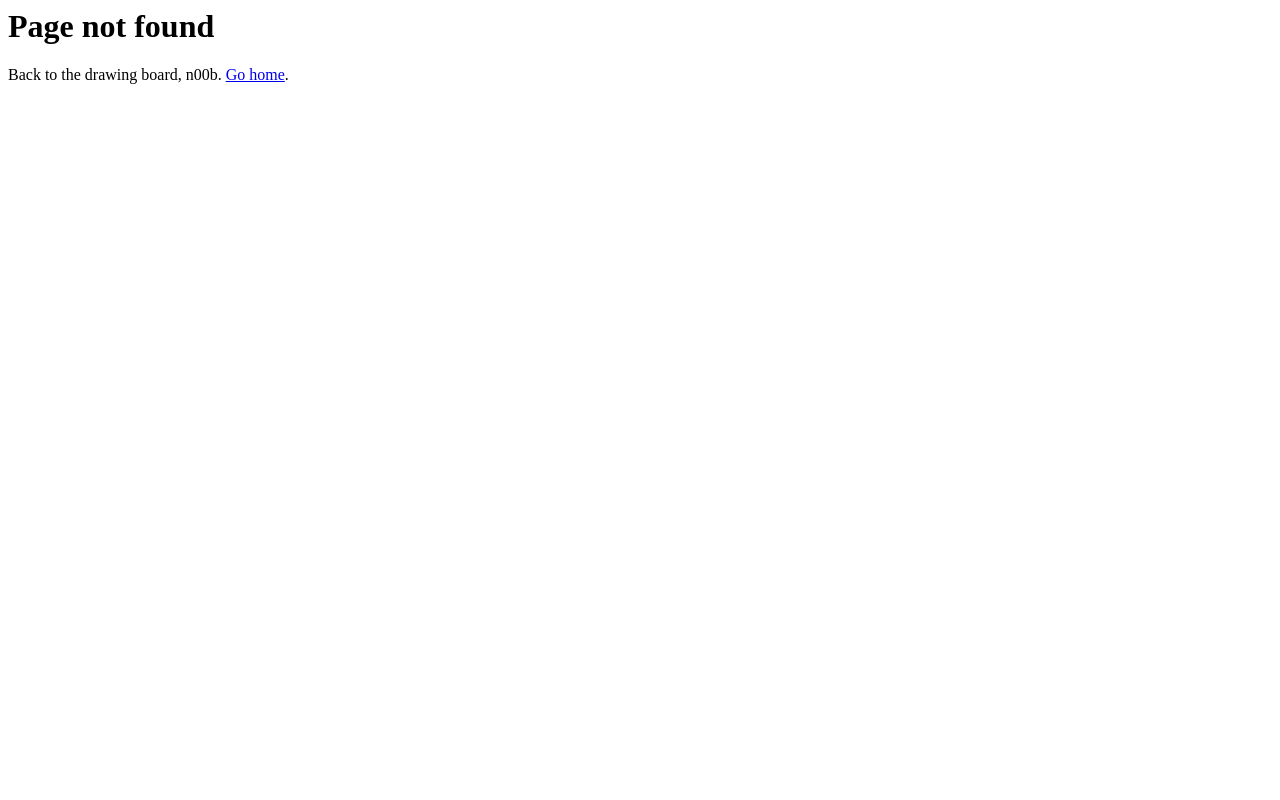
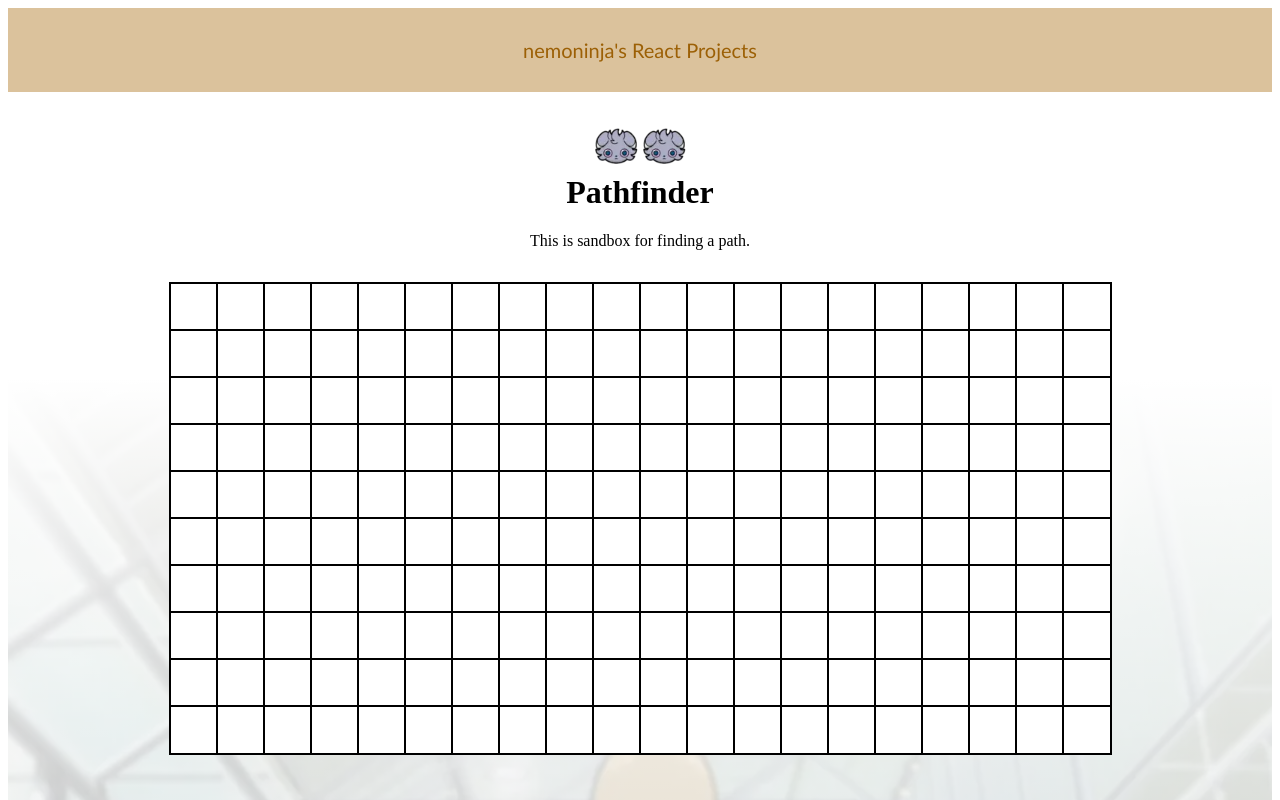
Before and after one commit to nemoninja/react-projects, a Gatsby site: page /Pathfinder in a window 1280 px wide. Before the commit this address had no page. Shown: the top 800 px of the page. Built offline with nearby package versions, Linux system fonts and the light colour scheme; Gatsby itself is replaced by a stand-in of ours.

Commit message:
PB - Create a pathbuilder

```diff
--- /dev/null
+++ b/src/pages/Pathfinder.js
@@ -0,0 +1,207 @@
+import React, { useRef, useState } from "react";
+import { MainBody } from "../components/MainBody";
+import { getCellIndex, createCellKey } from "../components/GridBuilder";
+
+import iconSrc from "../assets/espurr.webp";
+
+const cellEdge = 50; // 50px by 50pxs
+const iconEdge = 48; // 50px by 50pxs
+const iconOffset = 0.8; // magic
+
+const numRows = 10;
+const numCols = 20;
+
+/*
+[0] : direction of nb relative to target cell
+[1] : direction or target cell relative to nb cell
+[2] : row index from target cell
+[3] : col index from target cell
+ */
+const neighbours = [
+  ["n", "s", -1, 0],
+  ["s", "n", 1, 0],
+  ["e", "w", 0, 1],
+  ["w", "e", 0, -1],
+];
+
+const PathfinderPage = () => {
+  const [cellStates, setCellStates] = useState({});
+  const [iconCoords, setIconCoords] = useState(null);
+
+  const cellRef = useRef(null);
+
+  function setOrDeleteCellRef(node, cellKey) {
+    if (!cellRef.current) {
+      cellRef.current = new Map();
+    }
+
+    if (node) {
+      cellRef.current.set(cellKey, node);
+    } else {
+      cellRef.current.delete(cellKey);
+    }
+  }
+
+  function getPositionXYOnClick(cellKey) {
+    const cellNode = cellRef.current.get(cellKey);
+    const cellTop = cellNode.getBoundingClientRect().top;
+    const cellLeft = cellNode.getBoundingClientRect().left;
+    return [cellTop + iconOffset, cellLeft + iconOffset];
+  }
+
+  function iconImage(inputCoords) {
+    let iconStyle;
+    if (inputCoords === null) {
+      iconStyle = {
+        padding: 0,
+      };
+    } else {
+      const [topValue, leftValue] = inputCoords;
+      iconStyle = {
+        position: "absolute",
+        left: leftValue,
+        top: topValue,
+        padding: 0,
+      };
+    }
+
+    return (
+      <img
+        alt="icon"
+        height={iconEdge}
+        width={iconEdge}
+        src={iconSrc}
+        style={iconStyle}
+      />
+    );
+  }
+
+  function GridBuilder({ numRows, numCols, cellStates, onClickFunction }) {
+    const createCell = (rowIndex, colIndex) => {
+      const cellKey = createCellKey(rowIndex, colIndex);
+      const cellFill = cellStates[cellKey]?.isActive ? "#EF4179" : "white";
+
+      let connectionsAsString = "";
+      const connections = cellStates[cellKey]?.connections ?? {};
+      Object.keys(connections).forEach((key) => {
+        if (connections[key]) {
+          connectionsAsString += key;
+        }
+      });
+
+      return (
+        <button
+          onClick={onClickFunction}
+          ref={(node) => setOrDeleteCellRef(node, cellKey)}
+          id={cellKey}
+          style={{
+            alignItems: "center",
+            backgroundColor: cellFill,
+            border: "solid 2px black",
+            display: "flex",
+            margin: -2,
+            padding: 0,
+            height: cellEdge,
+            width: cellEdge,
+          }}
+        >
+          {connectionsAsString}
+        </button>
+      );
+    };
+
+    const cells = [];
+    for (let i = 0; i < numRows; i++) {
+      for (let j = 0; j < numCols; j++) {
+        cells.push(createCell(i, j));
+      }
+    }
+
+    return (
+      <div
+        style={{
+          display: "grid",
+          gridGap: 1,
+          gridTemplateColumns: `repeat(${numCols}, 1fr)`,
+          gridTemplateRows: `repeat(${numRows}, 1fr)`,
+          justifyContent: "center",
+          margin: "auto",
+          width: cellEdge,
+        }}
+      >
+        {cells}
+      </div>
+    );
+  }
+
+  function handleCellClick(e) {
+    const cellKey = e.target.id;
+    const [rowIndex, colIndex] = getCellIndex(cellKey);
+
+    const cellIsActive = cellStates[cellKey]?.isActive ?? false;
+    const cellConnections = {};
+
+    neighbours.forEach((nb) => {
+      const [direction, nbDirection, rowDiff, colDiff] = nb;
+      const nbKey = createCellKey(rowIndex + rowDiff, colIndex + colDiff);
+      const nbConnections = cellStates[nbKey]?.connections ?? {};
+      const nbIsActive = cellStates[nbKey]?.isActive ?? false;
+
+      if (cellIsActive) {
+        // if currently true, we are removing the track, i.e. unset connections
+        // target cell's connections remain empty
+        nbConnections[nbDirection] = false;
+      } else {
+        // if currently false, we are adding a track, i.e. set connections
+        if (nbIsActive) {
+          cellConnections[direction] = true;
+          nbConnections[nbDirection] = true;
+        }
+      }
+
+      setCellStates({
+        ...cellStates,
+        [nbKey]: {
+          ...cellStates[nbKey],
+          connections: nbConnections,
+        },
+      });
+    });
+
+    setCellStates({
+      ...cellStates,
+      [cellKey]: {
+        ...cellStates[cellKey],
+        isActive: !cellIsActive,
+        connections: cellConnections,
+      },
+    });
+
+    const cellCoords = getPositionXYOnClick(cellKey);
+    setIconCoords(cellCoords);
+  }
+
+  return (
+    <main>
+      <MainBody>
+        {iconImage(null)}
+        {iconImage(iconCoords)}
+        <h1>Pathfinder</h1>
+        <p>This is sandbox for finding a path.</p>
+        <div>
+          <br />
+          <GridBuilder
+            numRows={numRows}
+            numCols={numCols}
+            cellStates={cellStates}
+            onClickFunction={handleCellClick}
+          ></GridBuilder>
+        </div>
+      </MainBody>
+    </main>
+  );
+};
+
+export default PathfinderPage;
+
+export const Head = () => <title>Pathfinder</title>;
--- a/src/pages/TrackBuilder.js
+++ b/src/pages/TrackBuilder.js
@@ -24,6 +24,7 @@ const neighbours = [
 
 const TrackBuilderPage = () => {
   const [cellStates, setCellStates] = useState({});
+  // const [dot, setDot] = useState([0, 0]);
 
   function handleCellClick(e) {
     const cellKey = e.target.id;
--- a/src/pages/index.js
+++ b/src/pages/index.js
@@ -9,6 +9,9 @@ const IndexPage = () => {
       <MainBody>
         <h1>Hello n00bs</h1>
         <div>
+          <p>
+            Let's find a path <Link to={paths.Pathfinder}>here</Link>!
+          </p>
           <p>
             Let's build some train tracks{" "}
             <Link to={paths.TrackBuilder}>here</Link>!
--- a/src/paths.js
+++ b/src/paths.js
@@ -1,5 +1,6 @@
 const paths = {
   Home: "/",
+  Pathfinder: "/Pathfinder",
   Stopwatch: "/Stopwatch",
   TrackBuilder: "/TrackBuilder",
 };
--- a/src/styles/MainPage.module.css
+++ b/src/styles/MainPage.module.css
@@ -25,6 +25,6 @@
       rgba(255, 255, 255, 0.8),
       rgba(255, 255, 255, 0.6)
     ),
-    url("../images/nina.webp");
+    url("../assets/nina.webp");
   background-position: center;
 }
```
Also changed, not shown: src/assets/espurr.webp (added), src/assets/nina.webp (renamed from src/images/nina.webp), src/assets/profile-pic.webp (added).
